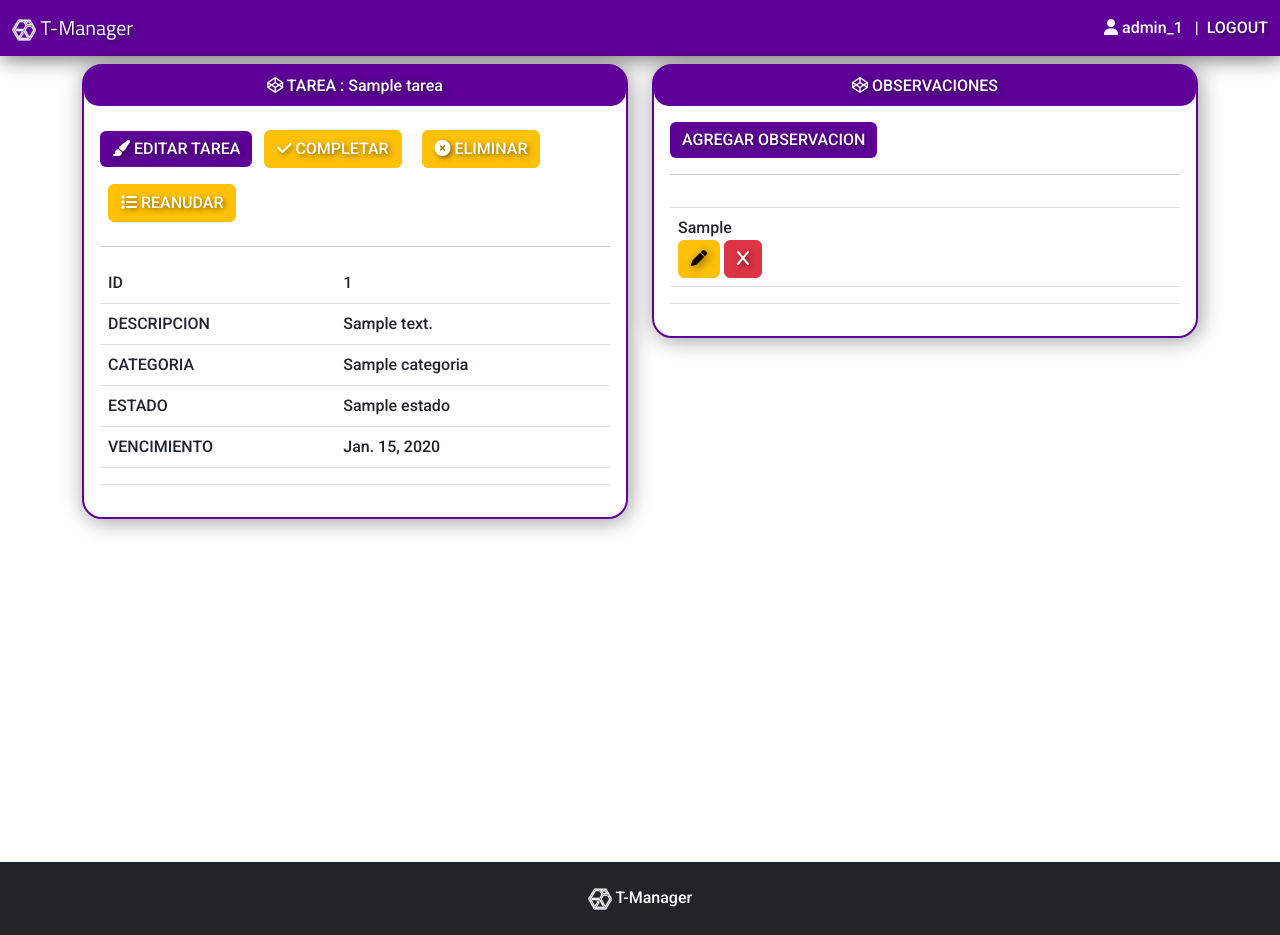
After one commit to CRIS-LI-DEV/modulo_7, a Django app: page /tarea/1 in a window 1280 px wide. The commit adds this page. Run offline with Django 4.2, Linux system fonts and the light colour scheme; a user stored in the database is signed in; tables that the repository leaves empty hold one stand-in row (values such as "Sample post"); some web fonts are replaced.

Commit message:
ACTUALIZACION

```diff
--- a/ae7/proyecto/app1/forms.py
+++ b/ae7/proyecto/app1/forms.py
@@ -46,3 +46,9 @@ class Filtro(forms.Form):
     categoria = forms.ChoiceField(
         choices=OPCIONES_CATEGORIA,
         widget=forms.Select( attrs={'class': 'form-control'}))
+
+
+
+class ObservacionForm(forms.Form):
+    observacion = forms.CharField(widget=forms.TextInput(
+        attrs={'class': 'form-control', 'type': 'text'}))
--- a/ae7/proyecto/app1/models.py
+++ b/ae7/proyecto/app1/models.py
@@ -26,3 +26,7 @@ class Tarea(models.Model):
     def __str__(self):
 
         return self.nombre
+class Observacion(models.Model):
+    observacion = models.CharField(max_length=255)
+    tarea = models.ForeignKey(
+        Tarea, on_delete=models.CASCADE)
--- a/ae7/proyecto/app1/static/assets/css/estilo.css
+++ b/ae7/proyecto/app1/static/assets/css/estilo.css
@@ -80,3 +80,94 @@
             font-family: 'Titillium Web', sans-serif;
             color: #5f0099;
         }
+
+
+
+
+        a{color: white;
+        text-decoration: none;
+        text-shadow: 2px 2px 5px rgba(0,0,0,0.5);
+        }
+        a:hover{color: white;
+        text-decoration: none;
+        text-shadow: 2px 2px 5px rgba(0,0,0,0.5);
+        }
+        a:link{color: white;
+        text-decoration: none;
+        text-shadow: 2px 2px 5px rgba(0,0,0,0.5);
+        }
+
+        a:visited{color: white;
+        text-decoration: none;
+        text-shadow: 2px 2px 5px rgba(0,0,0,0.5);
+        }
+
+
+        a:active{color: white;
+        text-decoration: none;
+        text-shadow: 2px 2px 5px rgba(0,0,0,0.5);
+        }
+
+
+        a i{color: white;
+        text-decoration: none;
+        text-shadow: 2px 2px 5px rgba(0,0,0,0.5);
+        }
+        a i:hover{color: white;
+        text-decoration: none;
+        text-shadow: 2px 2px 5px rgba(0,0,0,0.5);
+        }
+        a i:link{color: white;
+        text-decoration: none;
+        text-shadow: 2px 2px 5px rgba(0,0,0,0.5);
+        }
+
+        a i:visited{color: white;
+        text-decoration: none;
+        text-shadow: 2px 2px 5px rgba(0,0,0,0.5);
+        }
+
+
+        a i:active{color: white;
+        text-decoration: none;
+        text-shadow: 2px 2px 5px rgba(0,0,0,0.5);
+        }
+
+
+        a:hover {
+            animation-name: enlace_article;
+            animation-duration: 1s;
+            animation-iteration-count: infinite;
+        }
+        button:hover {
+
+            animation-name: enlace_article;
+            animation-duration: 1s;
+            animation-iteration-count: infinite;
+        }
+
+        @keyframes enlace_article {
+            0% {
+                margin-left: 0.5px;
+                margin-top: 0.5px;
+            }
+
+            25% {
+                margin-left: 1.5px;
+                margin-top: 1.5px;
+            }
+
+            50% {
+                margin-left: 0.5px;
+                margin-top: 0.5px;
+            }
+
+            75% {
+                margin-left: 0px;
+                margin-top: 0px;
+            }
+        }
+
+button, .card-header{
+    text-shadow: 2px 2px 10px rgba(0, 0, 0, 0.6);
+}
--- a/ae7/proyecto/app1/templates/base.html
+++ b/ae7/proyecto/app1/templates/base.html
@@ -8,7 +8,13 @@
     <meta name="viewport" content="width=device-width, initial-scale=1">
     <link href="https://cdn.jsdelivr.net/npm/bootstrap@5.2.3/dist/css/bootstrap.min.css" rel="stylesheet">
     <script src="https://cdn.jsdelivr.net/npm/bootstrap@5.2.3/dist/js/bootstrap.bundle.min.js"></script>
+    <link rel="stylesheet" href="https://cdnjs.cloudflare.com/ajax/libs/font-awesome/6.4.0/css/all.min.css">
+
     <link rel="stylesheet" href="{% static 'assets/css/estilo.css' %}">
+    <style>
+
+
+    </style>
 </head>
 
 <body>
@@ -16,18 +22,20 @@
 
     <nav class="navbar navbar-expand-sm navbar-dark navegador " style="background-color: #5f0099;">
         <div class="container-fluid">
-            <a class="navbar-brand logo" href="javascript:void(0)" id="logo"> <img src="{% static 'assets/img/logo_1.png' %}"
-                    alt="" width="24"> T-Manager</a>
+            <a class="navbar-brand logo" href="javascript:void(0)" id="logo"> <img
+                    src="{% static 'assets/img/logo_1.png' %}" alt="" width="24"> T-Manager</a>
             <button class="navbar-toggler" type="button" data-bs-toggle="collapse" data-bs-target="#mynavbar">
                 <span class="navbar-toggler-icon"></span>
             </button>
             <div class="collapse navbar-collapse" id="mynavbar">
                 <ul class="navbar-nav me-auto">
-                 <!-- ESPACIO PARA FUTUROS LINKS-->
+                    <!-- ESPACIO PARA FUTUROS LINKS-->
                 </ul>
                 <div class="d-flex">
-                    <span class="nav-link" style="color:white"> {{user.username}} &nbsp;</span>
+
                     {% if user.is_authenticated %}
+                    <span class="nav-link" style="color:white"><i class="fa-solid fa-user"></i> {{user.username}} &nbsp;
+                        | &nbsp; </span>
                     <a href="/logout_view/" class="w3-bar-item w3-button log">LOGOUT</a>
                     {% else %}
                     <a href="/login_view/" class="w3-bar-item w3-button log">LOGIN</a>
--- /dev/null
+++ b/ae7/proyecto/app1/templates/temp_tarea.html
@@ -0,0 +1,225 @@
+{% extends 'base.html' %} {% block contenido %} {% load static%}
+<script src="https://ajax.googleapis.com/ajax/libs/jquery/3.6.4/jquery.min.js"></script>
+
+<div class="row justify-content-center">
+  <div class="col-sm-6">
+    <div class="card mb-2 " style="border: #5f0099 solid 2px; border-radius: 20px;">
+      <div class="card-header text-center"
+        style="background-color: #5f0099; color:white;border: none; border-radius: 15px;"> <i
+          class="fa-brands fa-codepen"></i> TAREA : {{tarea.nombre}} </div>
+      <div class="card-body">
+
+
+
+        <button type="button" class="btn btn-primary" data-bs-toggle="modal" data-bs-target="#editar"
+          style="background-color: #5f0099; color:white;border: none;">
+          <i class="fa-solid fa-paintbrush"></i> EDITAR TAREA
+        </button>
+
+        <button class="btn btn-warning m-2"><a href="/completar_tarea/{{tarea.id}}"> <i class="fa-solid fa-check"></i>
+            COMPLETAR</a> </button>
+        <button class="btn btn-warning m-2"> <a href="/eliminar_tarea/{{tarea.id}}"><i
+              class="fa-solid fa-circle-xmark"></i> ELIMINAR</a> </button>
+        <button class="btn btn-warning m-2"><a href="/registro_tareas/"> <i class="fa-solid fa-list"></i> REANUDAR</a>
+        </button>
+        <hr>
+        <table class="table .table-bordered">
+          <tbody>
+            <tr>
+              <td>ID</td>
+              <td>
+                {{tarea.id}}</td>
+            </tr>
+            <tr>
+              <td>DESCRIPCION</td>
+              <td>
+                {{tarea.descripcion}}</td>
+            </tr>
+
+
+            <tr>
+              <td>CATEGORIA</td>
+              <td>{{tarea.categoria.nombre }}</td>
+            </tr>
+
+
+            <tr>
+              <td>ESTADO</td>
+              <td>{{tarea.estado.nombre}}</td>
+            </tr>
+
+
+            <tr>
+              <td>VENCIMIENTO</td>
+              <td>{{tarea.vencimiento}}</td>
+            </tr>
+
+
+            <tr>
+              <td></td>
+              <td></td>
+            </tr>
+          </tbody>
+
+
+
+        </table>
+
+
+
+      </div>
+    </div>
+  </div>
+
+
+  <div class="col-sm-6">
+    <div class="card" style="border: #5f0099 solid 2px; border-radius: 20px;">
+      <div class="card-header text-center"
+        style="background-color: #5f0099; color:white;border: none; border-radius: 15px;"> <i
+          class="fa-brands fa-codepen"></i> OBSERVACIONES </div>
+      <div class="card-body">
+
+        <button type="button" class="btn btn-primary" data-bs-toggle="modal" data-bs-target="#observaciones"
+          style="background-color: #5f0099; color:white;border: none;">
+          AGREGAR OBSERVACION
+        </button>
+
+
+        <hr>
+        <table class="table">
+          <tbody>
+
+            {% for observacion in observaciones %}
+            <script>
+
+
+              $(document).ready(function () {
+                $("#b{{ observacion.id}}").click(function () {
+                  $("#f{{ observacion.id}}").fadeToggle(300);
+
+                });
+                $("#f{{ observacion.id}}").hide();
+              });
+            </script>
+
+
+            <tr>
+
+              <td>
+                <form method="POST" action="/editar_ob/{{ observacion.id}}/{{tarea.id}}" id="f{{ observacion.id}}">
+
+                  {% csrf_token %}
+
+                  <input type="text" name="observacion" class="form-control">
+
+
+                  <input type="submit" class="btn btn-warning my-3" value="AGREGAR">
+
+                </form>
+
+
+
+              </td>
+
+            </tr>
+
+            <tr>
+
+              <td>{{observacion.observacion}} <br>
+                <button  id="b{{ observacion.id}}" class="btn btn-warning"><i class="fa-solid fa-pen"></i></button>
+                 <button   class="btn btn-danger">
+                  <a href="/borrar_ob/{{ observacion.id}}/{{tarea.id}}"> <i class="fa-solid fa-x"></i></a>
+                 </button></td>
+
+            </tr>
+
+            <tr>
+
+              <td></td>
+
+            </tr>
+            {% endfor %}
+          </tbody>
+
+
+
+        </table>
+
+
+
+      </div>
+    </div>
+  </div>
+</div>
+
+
+
+
+<div class="modal" id="editar">
+  <div class="modal-dialog">
+    <div class="modal-content">
+
+
+      <div class="modal-header" style="background-color: #5f0099; color:white;border: none;">
+        <h4 class="modal-title">EDITAR TAREA</h4>
+        <button type="button" class="btn-close" data-bs-dismiss="modal"></button>
+      </div>
+
+      <div class="modal-body">
+        <form method="POST" action="/editar_tarea/{{tarea.id}}">
+
+          {% csrf_token %}
+
+          {{ formulario }}
+          <hr>
+          <input type="submit" class="btn btn-warning" value="MODIFICAR">
+
+        </form>
+      </div>
+
+      <div class="modal-footer">
+        <button type="button" class="btn btn-danger" data-bs-dismiss="modal"
+          style="background-color: #5f0099; color:white;border: none;">CERRAR</button>
+      </div>
+
+    </div>
+  </div>
+</div>
+
+
+
+
+
+
+<div class="modal" id="observaciones">
+  <div class="modal-dialog">
+    <div class="modal-content">
+
+
+      <div class="modal-header" style="background-color: #5f0099; color:white;border: none;">
+        <h4 class="modal-title">AGREGAR OBSERVACION</h4>
+        <button type="button" class="btn-close" data-bs-dismiss="modal"></button>
+      </div>
+
+      <div class="modal-body">
+        <form method="POST" action="/agregar_observacion/">
+
+          {% csrf_token %}
+
+          {{ ob_form }}
+          <hr>
+          <input type="submit" class="btn btn-warning" value="AGREGAR">
+
+        </form>
+      </div>
+
+      <div class="modal-footer">
+        <button type="button" class="btn btn-danger" data-bs-dismiss="modal"
+          style="background-color: #5f0099; color:white;border: none;">CERRAR</button>
+      </div>
+
+    </div>
+  </div>
+</div>
+
+{% endblock %}
--- a/ae7/proyecto/app1/views.py
+++ b/ae7/proyecto/app1/views.py
@@ -3,37 +3,41 @@ from django.views import View
 from django.http import HttpResponse
 from app1.forms import *
 from app1.models import *
-from django.contrib.auth import login, authenticate , logout
+from django.contrib.auth import login, authenticate, logout
+from django.contrib import messages
+
 # Create your views here.
 
 
 class Login_View(View):
     template_name = 'login.html'
 
-    def get(self,request):
+    def get(self, request):
         formulario = LoginUsuario()
-        context={'formulario': formulario}
-        #return HttpResponse('prueba')
-        return render(request,self.template_name,context)
+        context = {'formulario': formulario}
+        # return HttpResponse('prueba')
+        return render(request, self.template_name, context)
 
-    def post(self,request):
-            formulario =  LoginUsuario(request.POST)
-            if formulario.is_valid():
-                usuario= formulario.cleaned_data['usuario']
-                password = formulario.cleaned_data['clave']
-                print(usuario)
-                print(password)
-                user = authenticate(request, username=usuario, password=password)
-                print(user)
-                if user is not None:
-                    if user.is_active:
-                        login(request,user)
-                        return redirect('/perfil/')
-                       # return HttpResponse("FUNCIONO")
-                    else:
-                        return HttpResponse("NO FUNCIONO")
+    def post(self, request):
+        formulario = LoginUsuario(request.POST)
+        if formulario.is_valid():
+            usuario = formulario.cleaned_data['usuario']
+            password = formulario.cleaned_data['clave']
+            print(usuario)
+            print(password)
+            user = authenticate(request, username=usuario, password=password)
+            print(user)
+            if user is not None:
+                if user.is_active:
+                    login(request, user)
+                    return redirect('/perfil/')
+                   # return HttpResponse("FUNCIONO")
                 else:
-                    return HttpResponse("NO FUNCIONO")
+                    messages.error(request, 'USUARIO NO ACTIVO')
+                    return redirect("/login_view/")
+            else:
+                messages.error(request, 'DATOS INCORRECTOS')
+                return redirect("/login_view/")
 
 
 def logout_view(request):
@@ -42,18 +46,21 @@ def logout_view(request):
     logout(request)
     return redirect('/')
 
+
 def perfil(request):
 
     return redirect("/registro_tareas/")
 
+
 def inicio(request):
-    return render(request,'inicio.html')
+    return render(request, 'inicio.html')
+
 
 def registro_tareas(request):
-    template="registro_tarea.html"
+    template = "registro_tarea.html"
     registro_tareas_form = RegistroTareasForm()
-    context={'formulario': registro_tareas_form }
-    return render(request, template,context)
+    context = {'formulario': registro_tareas_form}
+    return render(request, template, context)
 
 
 class RegistroTareas(View):
@@ -63,24 +70,25 @@ class RegistroTareas(View):
         formulario = RegistroTareasForm()
         filtro = Filtro()
 
-        context = {'formulario': formulario,'lista': Tarea.objects.all(),
-                    'filtro': filtro
-        }
+        context = {'formulario': formulario, 'lista': Tarea.objects.filter(user_id=request.user.id).order_by('-vencimiento'),
+                   'filtro': filtro
+                   }
         return render(request, self.template_name, context)
 
     def post(self, request):
 
         formulario = RegistroTareasForm(request.POST)
         if formulario.is_valid():
-            usuario = User.objects.get(id = request.user.id)
+            usuario = User.objects.get(id=request.user.id)
             estado = Estado.objects.get(nombre=formulario['estado'].value())
-            categoria = Categoria.objects.get(nombre=formulario['categoria'].value())
-            vencimiento =  formulario['vencimiento'].value()
+            categoria = Categoria.objects.get(
+                nombre=formulario['categoria'].value())
+            vencimiento = formulario['vencimiento'].value()
             descripcion = formulario['descripcion'].value()
             nombre = formulario['nombre'].value()
 
-
-            tarea = Tarea(user = usuario , estado  = estado, categoria = categoria , vencimiento = vencimiento , descripcion = descripcion, nombre = nombre)
+            tarea = Tarea(user=usuario, estado=estado, categoria=categoria,
+                          vencimiento=vencimiento, descripcion=descripcion, nombre=nombre)
             tarea.save()
             return HttpResponse(f" {formulario['nombre'].value()}  {formulario['vencimiento'].value()}    {formulario['categoria'].value()} ")
 
@@ -92,33 +100,108 @@ def funcion_filtro(request):
         nombre_estado = filtro['estado'].value()
         nombre_categoria = filtro['categoria'].value()
 
-        if nombre_categoria =="TODAS" and nombre_estado =="TODAS":
+        if nombre_categoria == "TODAS" and nombre_estado == "TODAS":
 
-           tareas = Tarea.objects.all()
+            tareas = Tarea.objects.all()
 
         elif nombre_estado == "TODAS":
 
-            tareas = Tarea.objects.filter(categoria=Categoria.objects.get(nombre=nombre_categoria))
+            tareas = Tarea.objects.filter(
+                categoria=Categoria.objects.get(nombre=nombre_categoria))
 
         elif nombre_categoria == "TODAS":
             tareas = Tarea.objects.filter(
                 estado=Estado.objects.get(nombre=nombre_estado))
 
-        else :
+        else:
             estado = Estado.objects.get(nombre=nombre_estado)
             categoria = Categoria.objects.get(nombre=nombre_categoria)
             tareas = Tarea.objects.filter(estado=estado, categoria=categoria)
 
-
-
-
-
-
-
-
         print(tareas)
         registro_tareas_form = RegistroTareasForm()
         filtro = Filtro()
-        context = {'lista': tareas, 'formulario': registro_tareas_form,'filtro':filtro}
+        context = {'lista': tareas,
+                   'formulario': registro_tareas_form, 'filtro': filtro}
 
         return render(request, template, context)
+
+
+def tarea(request, id_tarea):
+    request.session['id_tarea'] = id_tarea
+    template = "temp_tarea.html"
+    formulario = RegistroTareasForm()
+    observaciones_form = ObservacionForm()
+    observaciones = Observacion.objects.filter(tarea_id=id_tarea)
+    context = {'tarea': Tarea.objects.get(
+        id=id_tarea), 'formulario': formulario, 'ob_form': observaciones_form, 'observaciones': observaciones}
+    return render(request, template, context)
+
+
+def eliminar_tarea(request, id_tarea):
+    tarea = Tarea.objects.get(id=id_tarea)
+    tarea.delete()
+    return redirect('/registro_tareas/')
+
+
+def completar_tarea(request, id_tarea):
+    tarea = Tarea.objects.get(id=id_tarea)
+    estado = Estado.objects.get(id=2)
+    tarea.estado = estado
+    tarea.save()
+    return redirect('/registro_tareas/')
+
+
+def editar_tarea(request, id_tarea):
+    if request.method == 'POST':
+
+        tarea = Tarea.objects.get(id=id_tarea)
+        formulario = RegistroTareasForm(request.POST)
+        if formulario.is_valid():
+            estado = Estado.objects.get(
+                nombre=formulario.cleaned_data['estado'])
+            categoria = Categoria.objects.get(
+                nombre=formulario.cleaned_data['categoria'])
+
+            tarea.nombre = formulario.cleaned_data['nombre']
+            tarea.descripcion = formulario.cleaned_data['descripcion']
+            tarea.vencimiento = formulario.cleaned_data['vencimiento']
+            tarea.estado = estado
+            tarea.categoria = categoria
+            tarea.save()
+            request.session['id_tarea'] = ''
+            return redirect('/registro_tareas/')
+
+    return HttpResponse(id_tarea)
+
+
+def agregar_observacion(request):
+    ob_form = ObservacionForm(request.POST)
+    id_tarea = request.session['id_tarea']
+    tarea = Tarea.objects.get(id=id_tarea)
+    observacion = Observacion(
+        observacion=ob_form['observacion'].value(), tarea=tarea)
+    observacion.save()
+    direccion = '/tarea/' + str(id_tarea)
+    return redirect(direccion)
+
+
+def editar_ob(request, id_ob, id_tarea):
+    if request.method == 'POST':
+        formulario = ObservacionForm(request.POST)
+        if formulario.is_valid():
+            ob = Observacion.objects.get(id=id_ob)
+            nueva_ob = formulario.cleaned_data['observacion']
+            print(nueva_ob)
+            ob.observacion = nueva_ob
+            ob.save()
+            direccion = "/tarea/"+str(id_tarea)
+            return redirect(direccion)
+
+
+def borrar_ob(request, id_ob, id_tarea):
+
+    ob = Observacion.objects.get(id=id_ob)
+    ob.delete()
+    direccion = "/tarea/"+str(id_tarea)
+    return redirect(direccion)
--- a/ae7/proyecto/proyecto/urls.py
+++ b/ae7/proyecto/proyecto/urls.py
@@ -6,11 +6,20 @@ from django.contrib.auth.decorators import login_required
 urlpatterns = [
     path('admin/', admin.site.urls),
     path('login_view/',Login_View.as_view(),name="LOGIN"),
-    path('logout_view/',logout_view,name="LOGOUT"),
+    path('logout_view/', login_required(logout_view), name="LOGOUT"),
     path('perfil/',login_required(perfil),name="PERFIL"),
     path('inicio/',inicio,name="INICIO"),
     path('',inicio,name="INICIO"),
-    path('registro_tareas/',RegistroTareas.as_view(),name="INICIO"),
-    path('filtro/',funcion_filtro,name="FILTRO")
+    path('registro_tareas/', login_required(RegistroTareas.as_view()), name="INICIO"),
+    path('filtro/', login_required(funcion_filtro), name="FILTRO"),
+    path('tarea/<int:id_tarea>', login_required(tarea), name="TAREA"),
+    path('eliminar_tarea/<int:id_tarea>', login_required(eliminar_tarea), name="ELIMINAR_TAREA"),
+    path('completar_tarea/<int:id_tarea>', login_required(completar_tarea), name="COMPLETAR_TAREA"),
+    path('editar_tarea/<int:id_tarea>',login_required(editar_tarea),name="EDITAR_TAREA"),
+    path('agregar_observacion/',login_required(agregar_observacion),name="OBSERVACION"),
+    path('editar_ob/<int:id_ob>/<int:id_tarea>',  login_required(editar_ob),  name="OBSERVACION-EDITAR"),
+    path('borrar_ob/<int:id_ob>/<int:id_tarea>', login_required(borrar_ob),  name="BORRAR-EDITAR")
+
+
 
 ]
```
Also changed, not shown: ae7/proyecto/app1/templates/inicio.html (+10 -5 lines), ae7/proyecto/app1/templates/login.html (+8 -1 lines), ae7/proyecto/app1/templates/registro_tarea.html (+47 -26 lines), ae7/proyecto/app1/migrations/0002_observacion.py (added), 2 other files.
